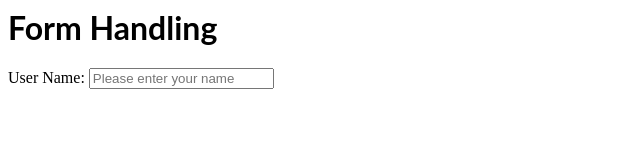
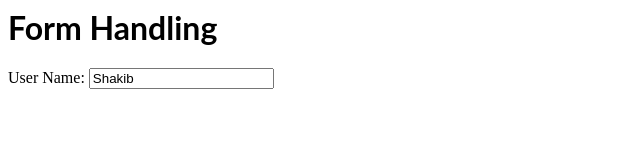
Before and after one commit to ShakibAhmed007/react-dev-form, a React (Create React App) app: page / in a window 1280 px wide. Shown: the top 160 px of the page, without its empty margins (0-640 px from the left). Built offline with nearby package versions, Linux system fonts and the light colour scheme.

Commit message:
1 file modified

```diff
--- a/src/component/Form.js
+++ b/src/component/Form.js
@@ -1,11 +1,27 @@
 import React from 'react';
 export default class Form extends React.Component {
+  state = {
+    userName: 'Shakib'
+  };
+
+  handleUserName = e => {
+    console.log(e.target.value);
+    this.setState({
+      userName: e.target.value
+    });
+  };
+
   render() {
     return (
       <div>
         <form>
           <label>User Name: </label>
-          <input type="text" placeholder="Please enter your name" />
+          <input
+            type="text"
+            placeholder="Please enter your name"
+            value={this.state.userName}
+            onChange={this.handleUserName}
+          />
         </form>
       </div>
     );
```
